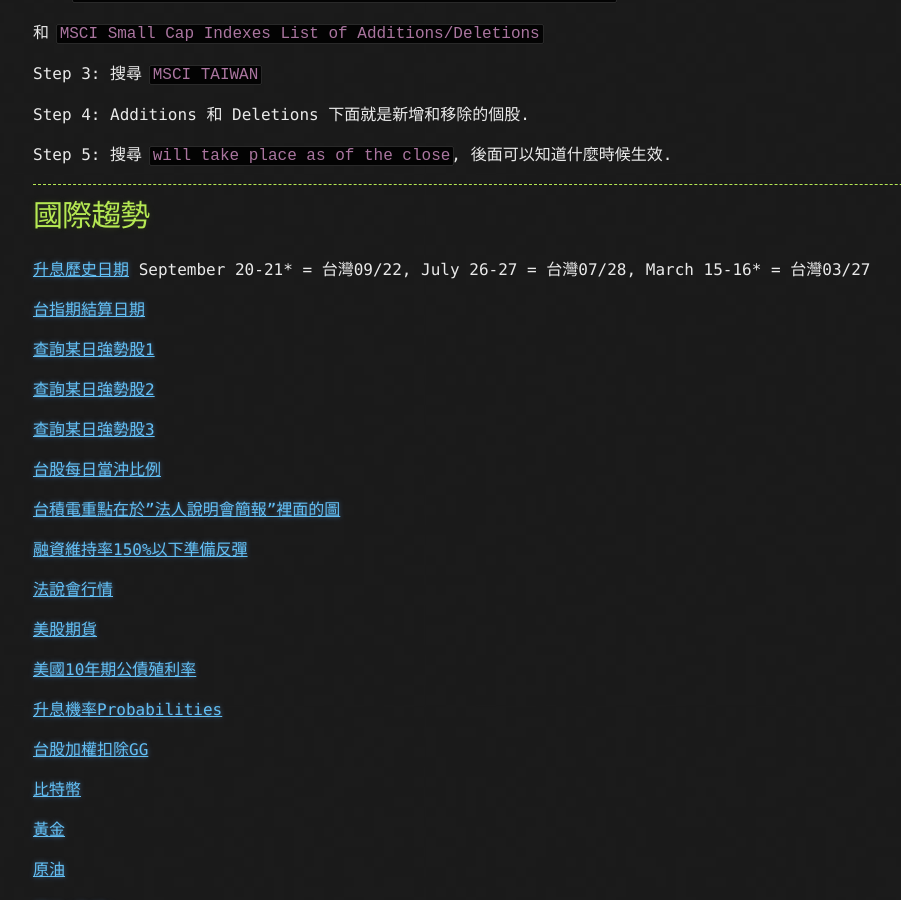
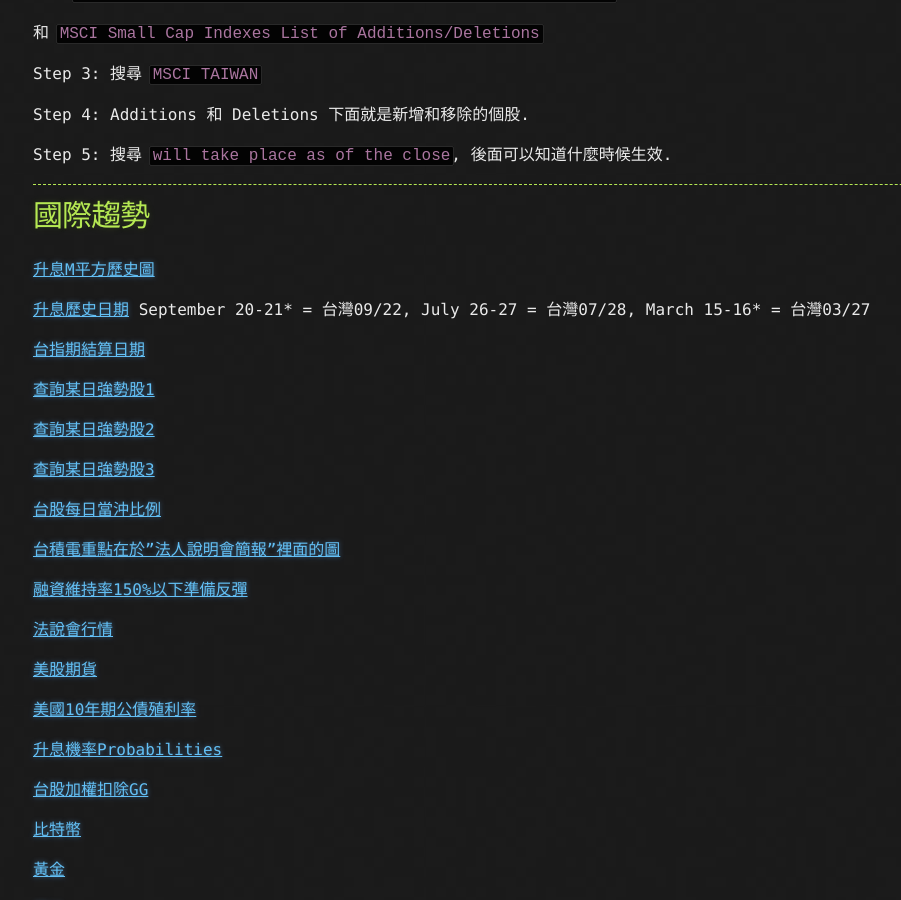
Before and after one commit to lepg5487/Stock_God, a Jekyll site: the page built from experience.md, in a window 1280 px wide and 900 px high, scrolled down 3018 px. Shown: the whole window, without its empty margins (107-1008 px from the left). Built offline with Jekyll 4.4.1, drawn with Linux system fonts in a browser that asks for light colours; our own code applies the rules of GitHub Pages for plain Markdown files.

Commit message:
Update experience.md

```diff
--- a/experience.md
+++ b/experience.md
@@ -126,6 +126,8 @@
 ---
 
 # 國際趨勢
+
+[升息M平方歷史圖](https://www.macromicro.me/time_line?id=11&stat=483)
 
 [升息歷史日期](https://www.federalreserve.gov/monetarypolicy/fomccalendars.htm)
 September 20-21* = 台灣09/22, July 26-27 = 台灣07/28, March 15-16* = 台灣03/27
```
